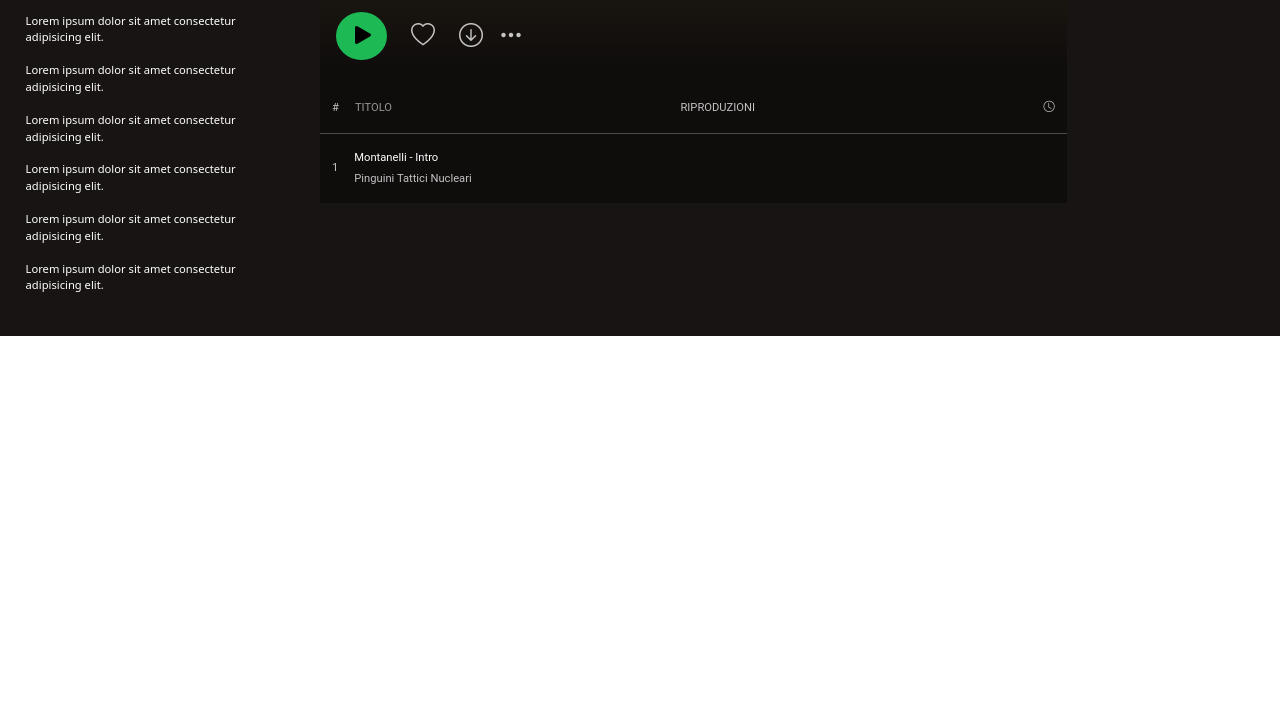
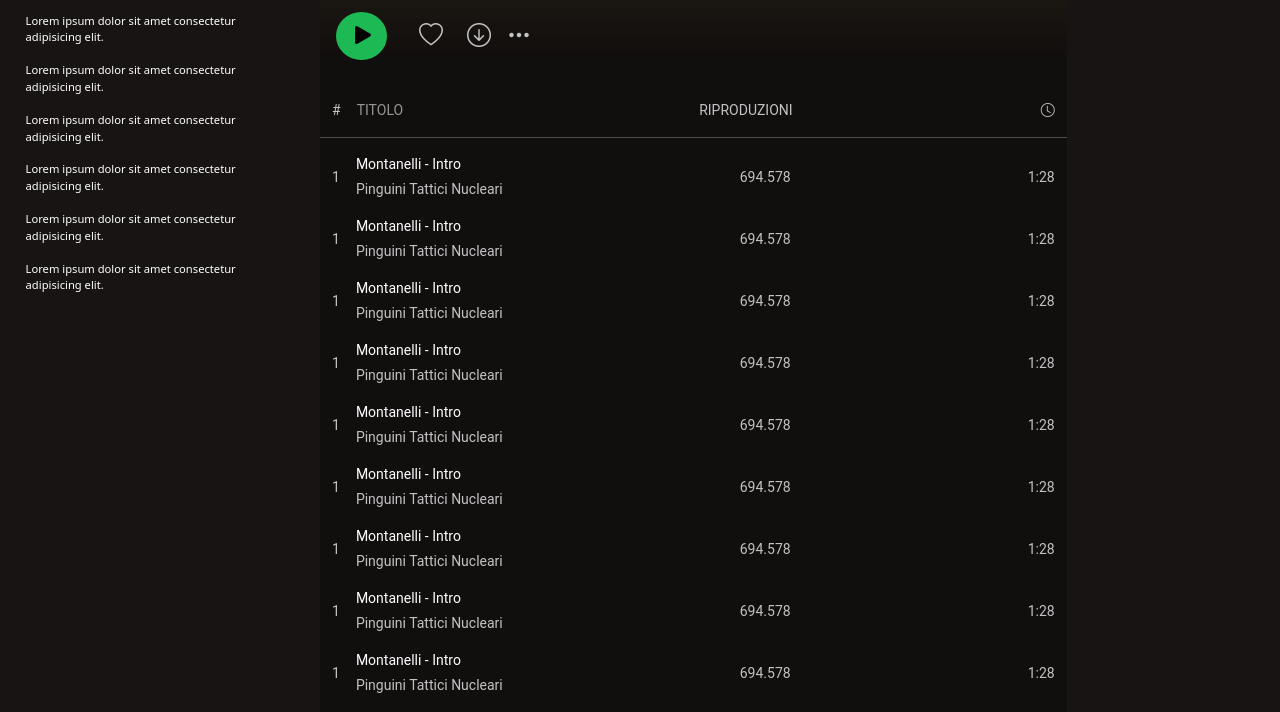
Before and after one commit to Andam92/Buildweek-2, a plain HTML site: page albumpage.html in a window 1280 px wide. Shown: the part 740-1452 px from the top of the page. Before the commit the page ends 1076 px from the top, so only its background shows below. Drawn offline with nearby package versions, Linux system fonts and the light colour scheme.

Commit message:
album list done

```diff
--- a/albumpage.html
+++ b/albumpage.html
@@ -49,7 +49,7 @@
       <!-- SEZIONE 1 -->
       <div class="d-flex flex-column">
         <div class="d-flex justify-content-between px-3">
-          <div>
+          <div class="navigationArrows">
             <i class="bi bi-arrow-left-circle me-1"></i>
             <i class="bi bi-arrow-right-circle"></i>
           </div>
@@ -68,7 +68,7 @@
           <img src="http://placekitten.com/200/200" alt="" />
           <div class="d-flex flex-column ms-3 mb-3 justify-content-center">
             <p class="fs-6">ALBUM</p>
-            <h1>Gioventù brucata</h1>
+            <h1 class="fw-bold">Gioventù brucata</h1>
             <div id="description" class="d-flex align-items-center">
               <img
                 class="rounded-circle"
@@ -88,7 +88,7 @@
       <div class="section2">
         <div class="my-4 d-flex justify-content-start align-items-center">
           <button class="my-3 ms-3"><i class="bi bi-play-fill fs-2"></i></button>
-          <i class="bi bi-heart mx-4 fs-4 opacity-75"></i>
+          <i class="bi bi-heart me-4 fs-4 opacity-75"></i>
           <i class="bi bi-arrow-down-circle fs-4 me-3 opacity-75"></i>
           <i class="bi bi-three-dots fs-4 me-3 opacity-75"></i>
         </div>
@@ -97,28 +97,138 @@
             <div class="d-flex justify-content-between">
               <div class="d-flex opacity-75"><p>#</p>
               <p class="ms-3 opacity-75">TITOLO</p></div>
-              <p class="opacity-75">RIPRODUZIONI</p>
+              <p class="opacity-75 ms-5">RIPRODUZIONI</p>
               <i class="bi bi-clock opacity-75"></i>
             </div>
             <hr class="opacity-25">
-            <div class="conatiner">
-              <div class="row">
-                <div class="col-6">
-                  <div class="d-flex align-items-center">
+            </div>
+
+            <!--TEMPLATE CON PLACEHOLDER DI CANZONE-->
+
+            <div class="row">
+              <div class="d-flex justify-content-between align-items-center">
+              <div class="d-flex align-items-center">
                     <p class="opacity-75">1</p>
                     <div class="ms-3">
                       <p class="m-0">Montanelli - Intro</p>
                       <p class="opacity-75 mt-1">Pinguini Tattici Nucleari</p>
                     </div>
                   </div>
-                </div>
-                <div class="col-3"></div>
-                <div class="col-3"></div>
+              <div > <p class="opacity-75">694.578</p> </div>
+              <div > <p class="opacity-75">1:28</p></div>
+            </div>
               </div>
+
+              <!--COPY&PASTE PLACEHOLDER-->
+
+              <div class="row">
+              <div class="d-flex justify-content-between align-items-center">
+              <div class="d-flex align-items-center">
+                    <p class="opacity-75">1</p>
+                    <div class="ms-3">
+                      <p class="m-0">Montanelli - Intro</p>
+                      <p class="opacity-75 mt-1">Pinguini Tattici Nucleari</p>
+                    </div>
+                  </div>
+              <div > <p class="opacity-75">694.578</p> </div>
+              <div > <p class="opacity-75">1:28</p></div>
             </div>
+              </div>
+              <div class="row">
+              <div class="d-flex justify-content-between align-items-center">
+              <div class="d-flex align-items-center">
+                    <p class="opacity-75">1</p>
+                    <div class="ms-3">
+                      <p class="m-0">Montanelli - Intro</p>
+                      <p class="opacity-75 mt-1">Pinguini Tattici Nucleari</p>
+                    </div>
+                  </div>
+              <div > <p class="opacity-75">694.578</p> </div>
+              <div > <p class="opacity-75">1:28</p></div>
+            </div>
+              </div>
+              <div class="row">
+              <div class="d-flex justify-content-between align-items-center">
+              <div class="d-flex align-items-center">
+                    <p class="opacity-75">1</p>
+                    <div class="ms-3">
+                      <p class="m-0">Montanelli - Intro</p>
+                      <p class="opacity-75 mt-1">Pinguini Tattici Nucleari</p>
+                    </div>
+                  </div>
+              <div > <p class="opacity-75">694.578</p> </div>
+              <div > <p class="opacity-75">1:28</p></div>
+            </div>
+              </div>
+              <div class="row">
+              <div class="d-flex justify-content-between align-items-center">
+              <div class="d-flex align-items-center">
+                    <p class="opacity-75">1</p>
+                    <div class="ms-3">
+                      <p class="m-0">Montanelli - Intro</p>
+                      <p class="opacity-75 mt-1">Pinguini Tattici Nucleari</p>
+                    </div>
+                  </div>
+              <div > <p class="opacity-75">694.578</p> </div>
+              <div > <p class="opacity-75">1:28</p></div>
+            </div>
+              </div>
+              <div class="row">
+              <div class="d-flex justify-content-between align-items-center">
+              <div class="d-flex align-items-center">
+                    <p class="opacity-75">1</p>
+                    <div class="ms-3">
+                      <p class="m-0">Montanelli - Intro</p>
+                      <p class="opacity-75 mt-1">Pinguini Tattici Nucleari</p>
+                    </div>
+                  </div>
+              <div > <p class="opacity-75">694.578</p> </div>
+              <div > <p class="opacity-75">1:28</p></div>
+            </div>
+              </div>
+              <div class="row">
+              <div class="d-flex justify-content-between align-items-center">
+              <div class="d-flex align-items-center">
+                    <p class="opacity-75">1</p>
+                    <div class="ms-3">
+                      <p class="m-0">Montanelli - Intro</p>
+                      <p class="opacity-75 mt-1">Pinguini Tattici Nucleari</p>
+                    </div>
+                  </div>
+              <div > <p class="opacity-75">694.578</p> </div>
+              <div > <p class="opacity-75">1:28</p></div>
+            </div>
+              </div>
+              <div class="row">
+              <div class="d-flex justify-content-between align-items-center">
+              <div class="d-flex align-items-center">
+                    <p class="opacity-75">1</p>
+                    <div class="ms-3">
+                      <p class="m-0">Montanelli - Intro</p>
+                      <p class="opacity-75 mt-1">Pinguini Tattici Nucleari</p>
+                    </div>
+                  </div>
+              <div > <p class="opacity-75">694.578</p> </div>
+              <div > <p class="opacity-75">1:28</p></div>
+            </div>
+              </div>
+              <div class="row">
+              <div class="d-flex justify-content-between align-items-center">
+              <div class="d-flex align-items-center">
+                    <p class="opacity-75">1</p>
+                    <div class="ms-3">
+                      <p class="m-0">Montanelli - Intro</p>
+                      <p class="opacity-75 mt-1">Pinguini Tattici Nucleari</p>
+                    </div>
+                  </div>
+              <div > <p class="opacity-75">694.578</p> </div>
+              <div > <p class="opacity-75">1:28</p></div>
+            </div>
+              </div>
+
+              <!--FINE COPY&PASTE-->
           </div>
         </div>
-      </div>
     </main>
     <aside class="recentActivity col-2">
       <!--INIZIO ASIDE-->
--- a/assets/scss/partials/_BWAlbumPage.scss
+++ b/assets/scss/partials/_BWAlbumPage.scss
@@ -3,7 +3,7 @@
   background: rgb(25, 20, 20);
   background: linear-gradient(
     0deg,
-    rgba(25, 20, 20, 1) 75%,
+    rgba(25, 20, 20, 1) 45%,
     rgba(221, 191, 79, 1) 100%
   );
   color: white;
@@ -18,7 +18,7 @@
     font-size: xx-small;
   }
   .section2 {
-    background-color: rgba(0, 0, 0, 0);
+    background-color: rgba(0, 0, 0, 0.322);
     button {
       background-color: $mainGreen;
       padding: 0 8px 0 11px;
@@ -29,7 +29,10 @@
       padding: 0 8px 0 11px;
     }
     i {
-      font-size: large;
+      font-size: 14px;
+    }
+    p {
+      font-size: 14px;
     }
   }
 }
```
Also changed, not shown: assets/scss/settings.css, 1 other file.
